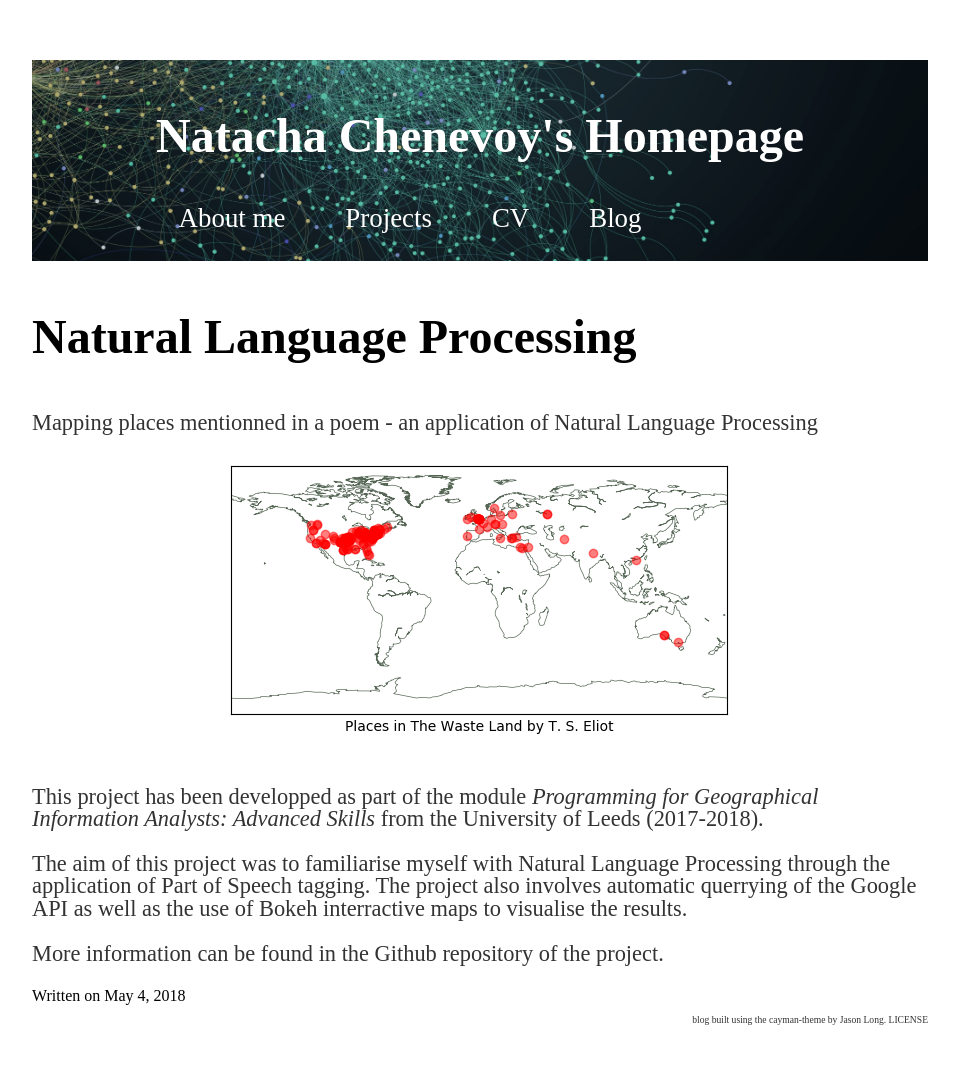
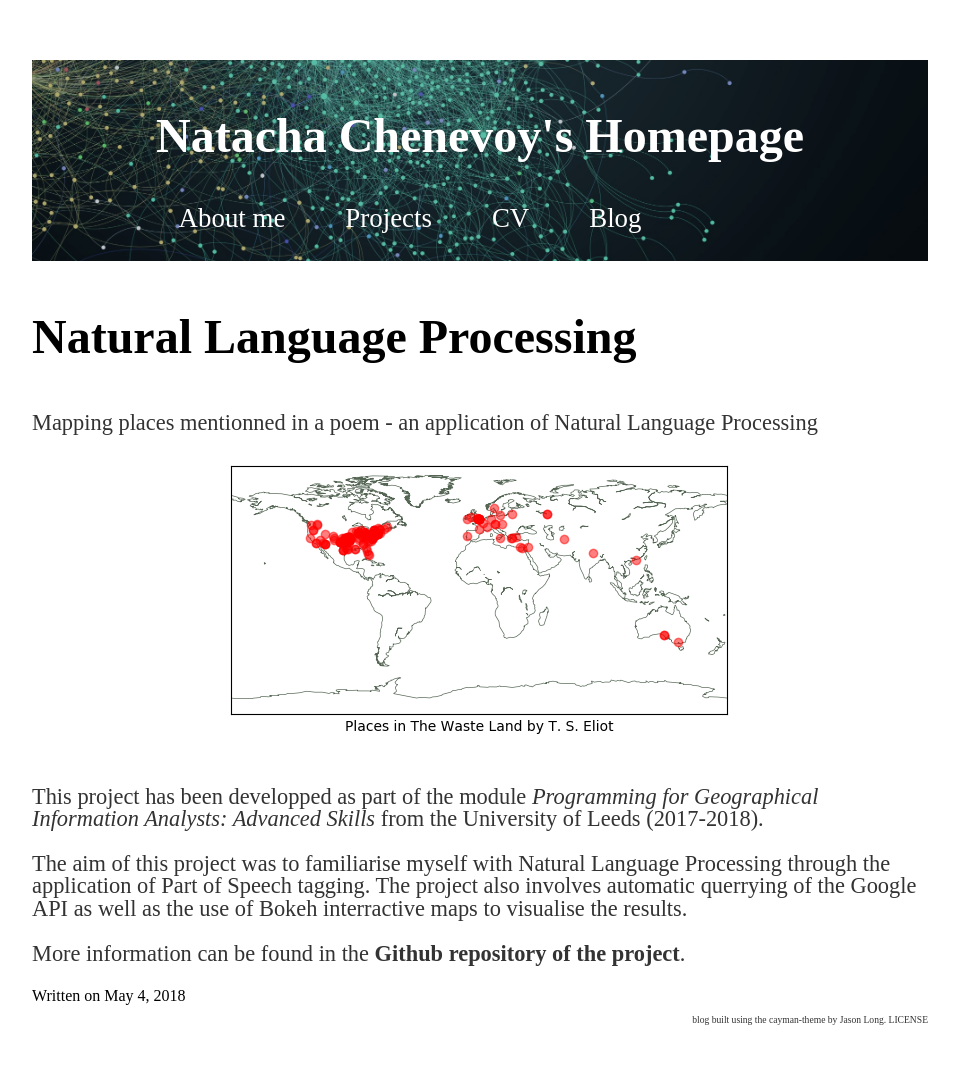
Before and after one commit to mednche/mednche.github.io, a Jekyll site: the page built from _posts/2018-05-04-NLP.md, in a window 1280 px wide. Shown: the whole page, without its empty margins (160-1119 px from the left). Built offline with Jekyll 4.4.1, drawn with Linux system fonts in a browser that asks for light colours.

Commit message:
Update 2018-05-04-NLP.md

```diff
--- a/_posts/2018-05-04-NLP.md
+++ b/_posts/2018-05-04-NLP.md
@@ -19,4 +19,4 @@ This project has been developped as part of the module *Programming for Geograph
 The aim of this project was to familiarise myself with Natural Language Processing through the application of Part of Speech tagging.
 The project also involves automatic querrying of the Google API as well as the use of Bokeh interractive maps to visualise the results.
 
-More information can be found in the [Github repository of the project](https://github.com/mednche/AdvancedProgrammingSkills/tree/master/NLP).
+More information can be found in the [**Github repository of the project**](https://github.com/mednche/AdvancedProgrammingSkills/tree/master/NLP).
```
